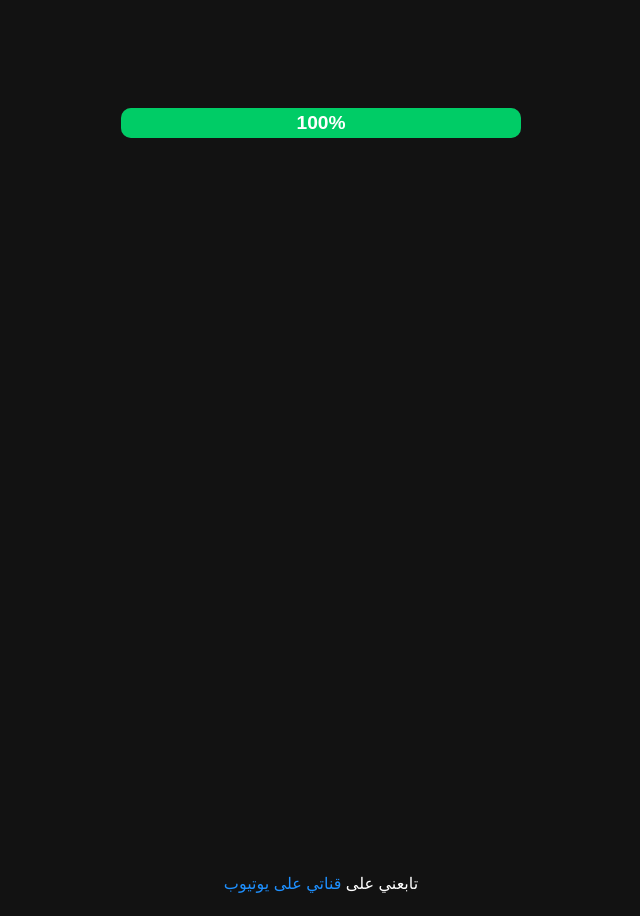
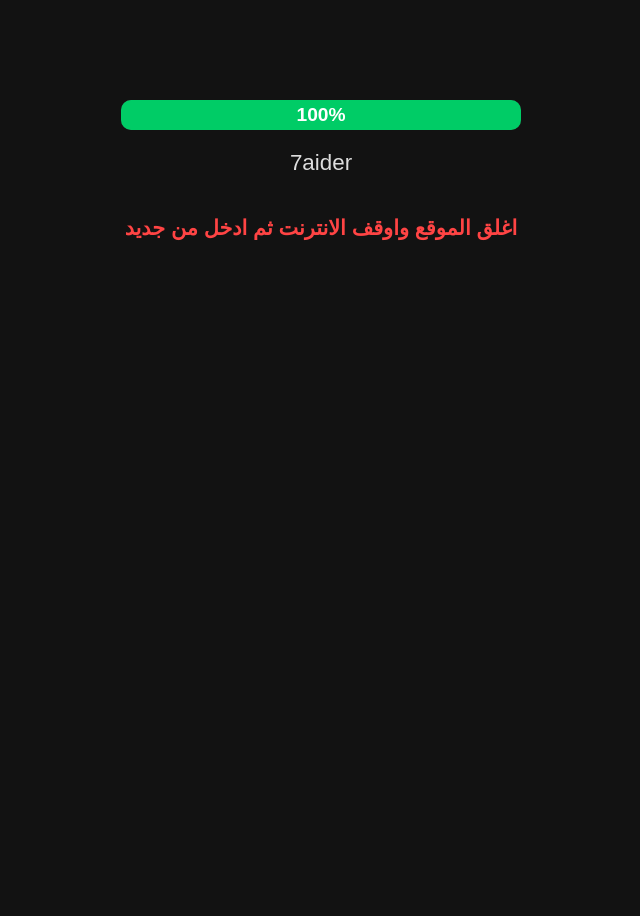
Before and after one commit to u81619/1, a plain HTML site: page catch.html in a window 1280 px wide. Shown: the whole page, without its empty margins (319-959 px from the left). Drawn offline with Linux system fonts and the light colour scheme.

Commit message:
Update catch.html

```diff
--- a/catch.html
+++ b/catch.html
@@ -2,7 +2,7 @@
 <html lang="ar">
 <head>
   <meta charset="UTF-8" />
-  <title>حالة التفعيل - استضافة haiderSY</title>
+  <title>تفعيل - 7aider</title>
   <meta name="viewport" content="width=device-width, initial-scale=1" />
   <style>
     body {
@@ -12,7 +12,7 @@
       text-align: center;
       padding-top: 100px;
       min-height: 100vh;
-      position: relative;
+      margin: 0;
     }
     .progress-container {
       width: 80%;
@@ -20,10 +20,10 @@
       height: 30px;
       background-color: #333;
       border-radius: 10px;
-      margin: 0 auto;
-      overflow: hidden;
+      margin: 0 auto 20px auto;
       position: relative;
       user-select: none;
+      overflow: hidden;
     }
     .progress-bar {
       height: 100%;
@@ -45,19 +45,18 @@
       pointer-events: none;
       user-select: none;
     }
-    .footer {
-      position: absolute;
-      bottom: 15px;
-      width: 100%;
-      text-align: center;
-      font-size: 1em;
+    .channel-name {
+      font-size: 1.4em;
+      color: #ddd;
+      margin-bottom: 40px;
+      user-select: none;
     }
-    .footer a {
-      color: #1e90ff;
-      text-decoration: none;
-    }
-    .footer a:hover {
-      text-decoration: underline;
+    .final-message {
+      font-size: 1.3em;
+      color: #ff4444;
+      font-weight: bold;
+      display: none;
+      user-select: none;
     }
   </style>
 </head>
@@ -68,19 +67,20 @@
     <div class="percent-label" id="percent">0%</div>
   </div>
 
-  <div class="footer">
-    تابعني على <a href="https://www.youtube.com/@اسم_قناتك" target="_blank">قناتي على يوتيوب</a>
-  </div>
+  <div class="channel-name">7aider</div>
+  <div class="final-message" id="finalMsg">اغلق الموقع واوقف الانترنت ثم ادخل من جديد</div>
 
   <script>
     let progress = 0;
     const bar = document.getElementById("bar");
     const percent = document.getElementById("percent");
+    const finalMsg = document.getElementById("finalMsg");
 
     const interval = setInterval(() => {
       if (progress >= 100) {
         clearInterval(interval);
         percent.textContent = "100%";
+        finalMsg.style.display = "block";
         return;
       }
       progress += 5;
```
